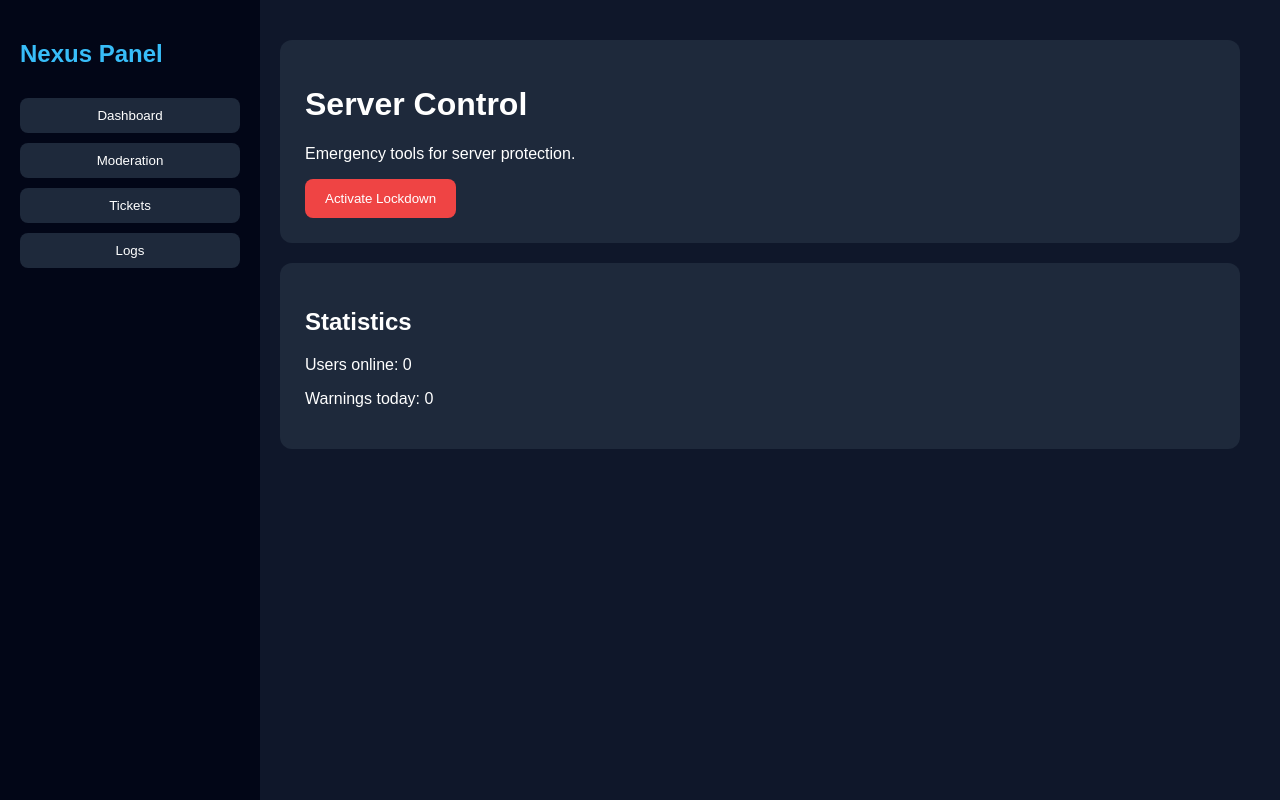
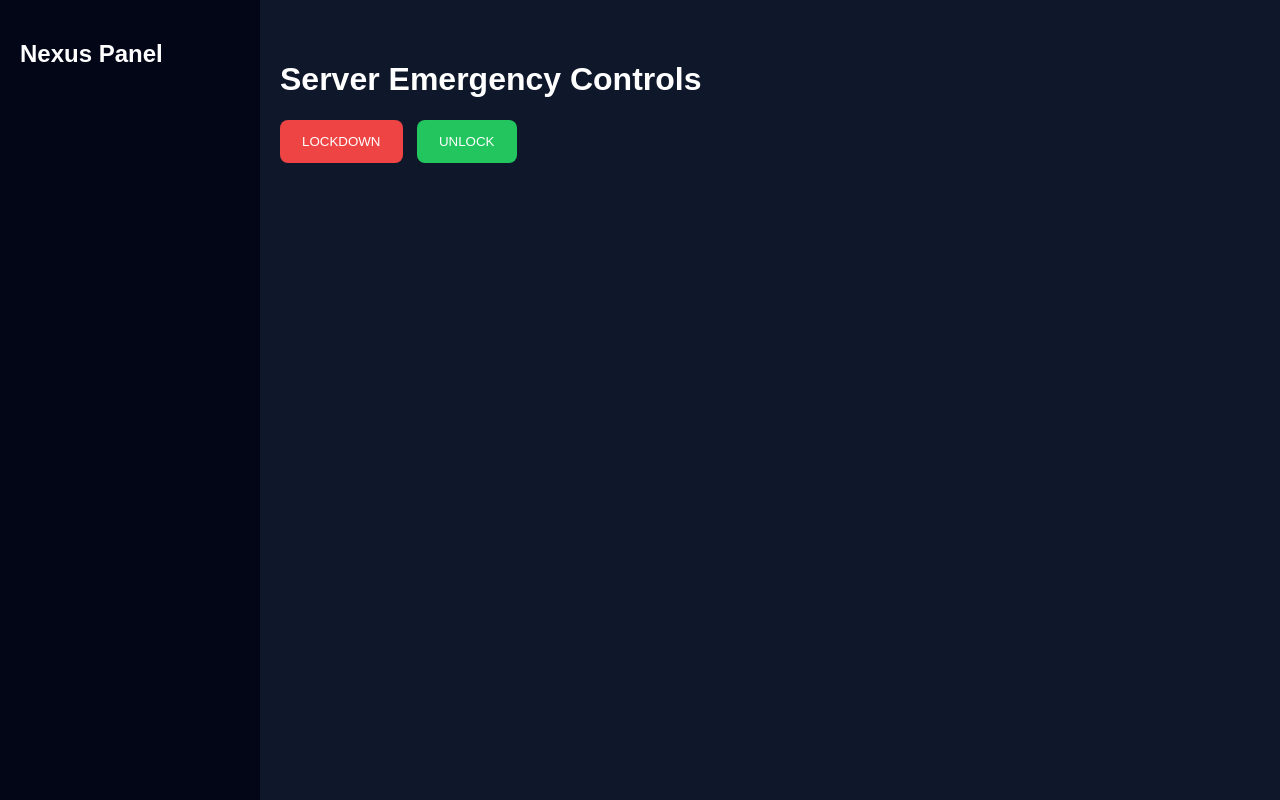
Before and after one commit to NinjafR7/nexus-panel, a website: page public/index.html in a window 1280 px wide. Drawn offline with Linux system fonts and the light colour scheme.

Commit message:
Update index.html

```diff
--- a/public/index.html
+++ b/public/index.html
@@ -11,7 +11,6 @@ body{
     background:#0f172a;
     color:white;
 }
-
 .sidebar{
     width:220px;
     height:100vh;
@@ -19,70 +18,45 @@ body{
     position:fixed;
     padding:20px;
 }
-
-.sidebar h2{
-    color:#38bdf8;
-}
-
-.sidebar button{
-    width:100%;
-    margin-top:10px;
-    padding:10px;
-    border:none;
-    background:#1e293b;
-    color:white;
-    cursor:pointer;
-    border-radius:8px;
-}
-
 .main{
     margin-left:240px;
     padding:40px;
 }
+.btn{
+    padding:14px 22px;
+    border:none;
+    border-radius:8px;
+    cursor:pointer;
+    margin-right:10px;
+}
+.lock{ background:#ef4444; color:white; }
+.unlock{ background:#22c55e; color:white; }
+</style>
 
-.card{
-    background:#1e293b;
-    padding:25px;
-    border-radius:12px;
-    margin-bottom:20px;
+<script>
+async function lockdown(){
+    const r = await fetch("/api/lockdown");
+    alert(await r.text());
 }
 
-.action-btn{
-    padding:12px 20px;
-    border:none;
-    background:#ef4444;
-    color:white;
-    border-radius:8px;
-    cursor:pointer;
+async function unlock(){
+    const r = await fetch("/api/unlock");
+    alert(await r.text());
 }
-</style>
+</script>
 </head>
 
 <body>
 
 <div class="sidebar">
-    <h2>Nexus Panel</h2>
-    <button>Dashboard</button>
-    <button>Moderation</button>
-    <button>Tickets</button>
-    <button>Logs</button>
+<h2>Nexus Panel</h2>
 </div>
 
 <div class="main">
+<h1>Server Emergency Controls</h1>
 
-    <div class="card">
-        <h1>Server Control</h1>
-        <p>Emergency tools for server protection.</p>
-        <button class="action-btn" onclick="fetch('/api/lockdown')">
-            Activate Lockdown
-        </button>
-    </div>
-
-    <div class="card">
-        <h2>Statistics</h2>
-        <p>Users online: 0</p>
-        <p>Warnings today: 0</p>
-    </div>
+<button class="btn lock" onclick="lockdown()">LOCKDOWN</button>
+<button class="btn unlock" onclick="unlock()">UNLOCK</button>
 
 </div>
 
```
